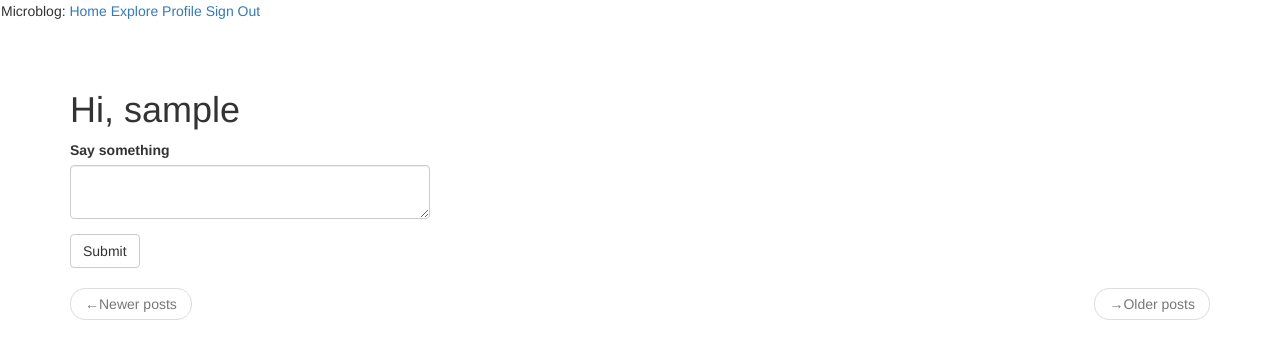
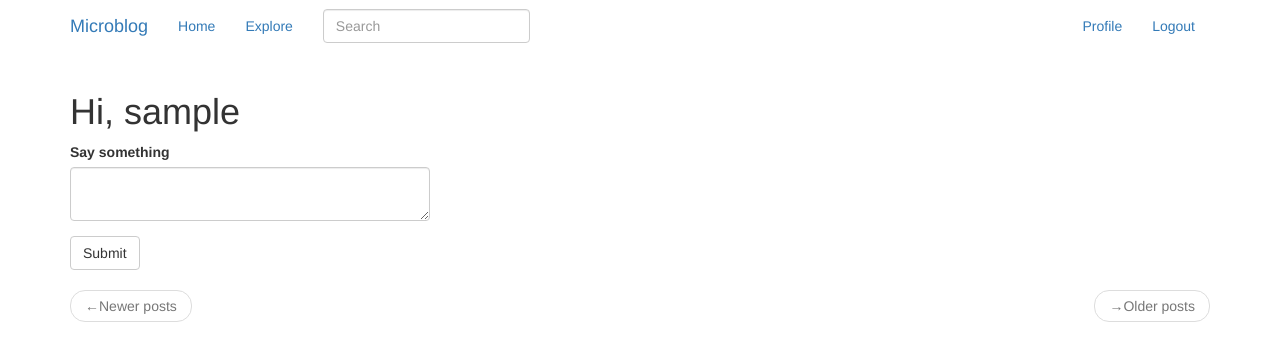
Before and after one commit to richardkhillah/microblog, a Flask app: page /index in a window 1280 px wide. Shown: the top 361 px of the page. Run offline with Flask 2, Linux system fonts and the light colour scheme; the visitor is signed in with stand-in values (Sample User, id 1); data comes from the database, SQL or seed files in the repository; data that the repository does not hold is empty; some libraries are stand-ins or nearby versions.

Commit message:
implement full-text search form and view

```diff
--- a/app/main/forms.py
+++ b/app/main/forms.py
@@ -25,3 +25,15 @@ class PostForm(FlaskForm):
     post = TextAreaField(_l('Say something'), validators=[DataRequired(),
         Length(min=1, max=140)])
     submit = SubmitField(_l('Submit'))
+
+from flask import request
+
+class SearchForm(FlaskForm):
+    q = StringField(_l('Search'), validators=[DataRequired()])
+
+    def __init__(self, *args, **kwargs):
+        if 'formdata' not in kwargs:
+            kwargs['formdata'] = request.args
+        if 'csrf_enabled' not in kwargs:
+            kwargs['csrf_enabled'] = False
+        super(SearchForm, self).__init__(*args, **kwargs)
--- a/app/main/routes.py
+++ b/app/main/routes.py
@@ -4,7 +4,7 @@ from werkzeug.urls import url_parse
 from app import db
 from app.main import bp
 from app.models import User, Post
-from app.main.forms import EditProfileForm, PostForm
+from app.main.forms import EditProfileForm, PostForm, SearchForm
 from flask_login import current_user, login_user, login_required, logout_user
 from datetime import datetime
 
@@ -19,6 +19,7 @@ def before_request():
     if current_user.is_authenticated:
         current_user.last_seen = datetime.utcnow()
         db.session.commit()
+        g.search_form = SearchForm()
     g.locale = str(get_locale())
 
 @bp.route('/', methods=['GET', 'POST'])
@@ -116,3 +117,18 @@ def explore():
         if posts.has_prev else None
     return render_template('index.html',title=_('Explore'), posts=posts.items,
                             next_url=next_url, prev_url=prev_url)
+
+@bp.route('/search')
+@login_required
+def search():
+    if not g.search_form.validate():
+        return redirect(url_for('main.explore'))
+    page = request.args.get('page', 1, type=int)
+    posts, total = Post.search(g.search_form.q.data, page,
+                                current_app.config['POSTS_PER_PAGE'])
+    next_url = url_for('main.search', q=g.search_form.q.data, page=page+1) \
+        if total > page * current_app.config['POSTS_PER_PAGE'] else None
+    prev_url = url_for('main.search', q.g.search_form.q.data, page=page-1) \
+        if page > 1 else None
+    return render_template('search.html', title=_('Search'), posts=posts,
+                            next_url=next_url, prev_url=prev_url)
--- a/app/templates/base.html
+++ b/app/templates/base.html
@@ -6,15 +6,39 @@
 
 {% block navbar %}
   <nav class="navbar nav-default">
-    <div>Microblog:
-      <a href="{{ url_for('main.index') }}">{{ _('Home') }}</a>
-      <a href="{{ url_for('main.explore')}}">{{ _('Explore') }}</a>
-      {% if current_user.is_anonymous %}
-      <a href="{{ url_for('auth.login') }}">{{ _('Sign In') }}</a>
-      {% else %}
-      <a href="{{ url_for('main.user', username=current_user.username) }}">{{ _('Profile') }}</a>
-      <a href="{{ url_for('auth.logout') }}">{{ _('Sign Out') }}</a>
-      {% endif %}
+    <div class="container">
+        <div class="navbar-header">
+            <button type="button" class="navbar-toggle collapsed" data-toggle='collapse' data-target="#bs-example-navbar-collapse-1" aria-expanded="false">
+                <span class="sr-only">Toggle navigation</span>
+                <span class="icon-bar"></span>
+                <span class="icon-bar"></span>
+                <span class="icon-bar"></span>
+            </button>
+            <a class="navbar-brand" href="{{ url_for('main.index') }}">Microblog</a>
+        </div>
+        <div class="collapse navbar-collapse" id="bs-example-navbar-collapse-1">
+            <ul class="nav navbar-nav">
+              <li><a href="{{ url_for('main.index') }}">{{ _('Home') }}</a></li>
+              <li><a href="{{ url_for('main.explore')}}">{{ _('Explore') }}</a></li>
+            </ul>
+            {% if g.search_form %}
+            <form action="{{ url_for('main.search') }}"
+                    class="navbar-form navbar-left" method="get">
+                <div class="form-group">
+                {{ g.search_form.q(size=20, class='form-control',
+                    placeholder=g.search_form.q.label.text) }}
+                </div>
+            </form>
+        {% endif %}
+        <ul class="nav navbar-nav navbar-right">
+            {% if current_user.is_anonymous %}
+            <li><a href="{{ url_for('auth.login') }}">{{ _('Login') }}</a></li>
+            {% else %}
+            <li><a href="{{ url_for('main.user', username=current_user.username) }}">{{ _('Profile') }}</a></li>
+            <li><a href="{{ url_for('auth.logout') }}">{{ _('Logout') }}</a></li>
+            {% endif %}
+        </ul>
+      </div>
     </div>
   </nav>
 {% endblock %}
```
Also changed, not shown: app/templates/search.html (added, +24 -0 lines).
